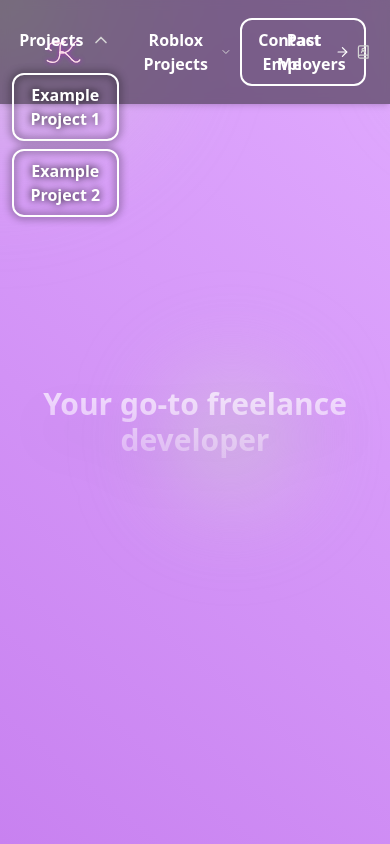
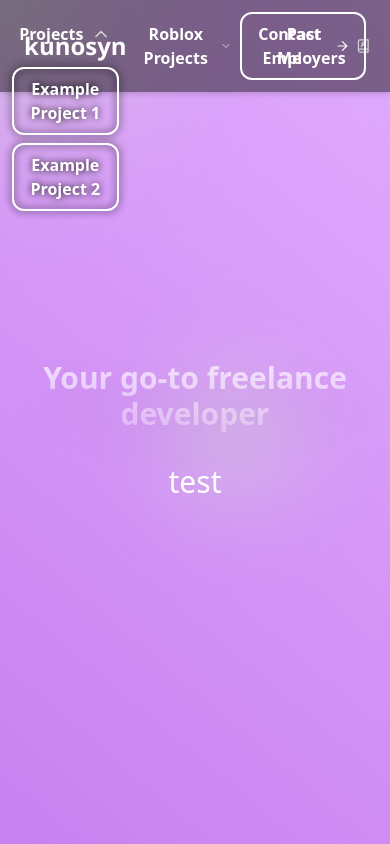
Before and after one commit to kunosyn/portfolio, a Next.js app: page / in a window 390 px wide. Both pictures are taken after a click on the button "Projects". Shown: the top 844 px of the page. Built offline with nearby package versions, Linux system fonts and the light colour scheme.

Commit message:
Changed z index's

```diff
--- a/src/app/not-found.tsx
+++ b/src/app/not-found.tsx
@@ -1,6 +1,7 @@
 import { MaxWidthWrapper } from '@/ui/MaxWidthWrapper'
 import { Button } from '@/ui/Button'
 import { Undo2 } from 'lucide-react'
+import Link from 'next/link'
 
 export default function NotFound () {
   return (
@@ -13,12 +14,13 @@ export default function NotFound () {
           <div className='flex flex-col gap-3 justify-center text-center items-center mt-20'>
             <p className='w-[400px]'>Uh oh, we couldn&apos;t find the page you&apos;re looking for! Make sure the URL you entered is correct, or go back to our home page.</p>
 
-            <Button variant='outline-fill' className='flex items-center gap-3'>
-              Go Back
-              <Undo2 className='w-5 h-5' />
-            </Button>
+            <Link href='/'>
+              <Button variant='outline-fill' className='flex items-center gap-3'>
+                Go Back
+                <Undo2 className='w-5 h-5' />
+              </Button>
+            </Link>
           </div>
-
         </MaxWidthWrapper>
       </section>
     </main>
--- a/src/app/page.tsx
+++ b/src/app/page.tsx
@@ -3,7 +3,7 @@ import Image from 'next/image'
 
 export default function Page () {
   return (
-    <main className='z-0'>
+    <main className='z-0 overflow-x-hidden'>
       <Hero/>
     </main>
   )
--- a/src/ui/BackgroundGradientAnimation.tsx
+++ b/src/ui/BackgroundGradientAnimation.tsx
@@ -11,11 +11,11 @@ function cn(...inputs: ClassValue[]) {
 export const BackgroundGradientAnimation = ({
   gradientBackgroundStart = 'rgb(200, 129, 240)',
   gradientBackgroundEnd = 'rgb(225, 171, 255)',
-  firstColor = '215, 215, 215', // '255, 237, 166',
-  secondColor = '215, 215, 215', // '171, 130, 184',
-  thirdColor = '215, 215, 215', // '100, 220, 255',
-  fourthColor = '215, 215, 215', // '200, 50, 50',
-  fifthColor = '215, 215, 215', // '255, 102, 163',
+  firstColor = '215, 215, 215',
+  secondColor = '215, 215, 215',
+  thirdColor = '215, 215, 215',
+  fourthColor = '215, 215, 215',
+  fifthColor = '215, 215, 215',
   pointerColor = '215, 215, 215',
   size = '45%',
   blendingValue = 'hard-light',
@@ -45,6 +45,7 @@ export const BackgroundGradientAnimation = ({
   const [curY, setCurY] = useState(0)
   const [tgX, setTgX] = useState(0)
   const [tgY, setTgY] = useState(0)
+
   useEffect(() => {
     document.body.style.setProperty(
       '--gradient-background-start',
--- a/src/ui/Button.tsx
+++ b/src/ui/Button.tsx
@@ -8,11 +8,11 @@ export function Button ({
 }: {
   children: React.ReactNode,
   className?: string,
-  variant?: 'ghost' | 'fill' | 'outline-fill' | 'dropdown-button' | 'nav-button',
+  variant?: 'ghost' | 'fill' | 'outline-fill' | 'dropdown-button' | 'nav-button' | 'hero-button',
   onClick?: () => any
 }) {
   return (
-    <button onClick={onClick} className={twMerge(className, variants.get(variant), 'font-semibold py-2 px-3.5 border-2 rounded-xl transition-all')}>
+    <button onClick={onClick} className={twMerge(className, variants.get(variant), 'font-semibold py-2 px-3.5 border-2 rounded-xl transition-all z-30')}>
       {children}
     </button>
   )
@@ -20,8 +20,9 @@ export function Button ({
 
 const variants = new Map(Object.entries({
   ghost: '',
-  'dropdown-button': 'z-21 bg-opacity-0 text-white bg-black border-white hover:animate-pulsating-glow hover:text-white drop-shadow-text',
+  'dropdown-button': 'bg-opacity-0 text-white bg-black border-white hover:animate-pulsating-glow hover:text-white drop-shadow-text',
   fill: 'text-white bg-purple-400 border-purple-400 hover:bg-purple-300 hover:border-purple-300',
   'outline-fill': 'text-white bg-white border-white bg-opacity-0 hover:animate-pulsating-glow hover:text-white',
-  'nav-button': 'transition-all text-white bg-none border-none hover:animate-pulsating-glow z-50'
+  'nav-button': 'transition-all text-white bg-none border-none hover:animate-pulsating-glow',
+  'hero-button': 'bg-white rounded-sm text-black font-normal border-neutral-300'
 }))
--- a/src/ui/Dropdown.tsx
+++ b/src/ui/Dropdown.tsx
@@ -22,16 +22,16 @@ export function Dropdown ({
   }
 
   return (
-    <div className='z-30 flex flex-col items-center'>
-      <Button onClick={handleClick} className='z-50 group flex items-center gap-2' variant='nav-button'>
+    <div className='z-20 flex flex-col items-center'>
+      <Button onClick={handleClick} className='group flex items-center gap-2' variant='nav-button'>
         {text}
 
-        <ChevronDown className={clsx('w-5 h-5 transition-all text-neutral-300 group-hover:text-white', {
+        <ChevronDown className={clsx('z-30 w-5 h-5 transition-all text-neutral-300 group-hover:text-white', {
           'transform rotate-[-180deg]': openedDropdown == text,
         })} />
       </Button>
 
-      <ul className={clsx('z-20 absolute mt-[-7px] px-3 pb-1.5 flex flex-col gap-2 items-center pt-[60px] transition-all', {
+      <ul className={clsx('z-[21] absolute mt-[-7px] px-3 pb-1.5 flex flex-col gap-2 items-center pt-[60px] transition-all', {
         'hidden': openedDropdown != text,
         'opacity-100': openedDropdown == text,
         'bg-none': openedDropdown == text,
--- a/src/ui/Header.tsx
+++ b/src/ui/Header.tsx
@@ -5,24 +5,30 @@ import Link from 'next/link'
 import { MaxWidthWrapper } from './MaxWidthWrapper'
 import { Button } from './Button'
 import { Dropdown } from './Dropdown'
-import Image from 'next/image'
 import { useState } from 'react'
+import { Open_Sans } from 'next/font/google'
+import { twMerge } from 'tailwind-merge'
+
+
+const OpenSans = Open_Sans({
+  subsets: ['latin']
+})
 
 export function Header () {
   const [ openedDropdown, setOpenedDropdown ] = useState<'Projects' | 'Roblox Projects' | ''>('')
 
   return (
-    <header className='z-20 fixed w-full py-3 px-6 bg-neutral-900 bg-opacity-50 backdrop-blur-sm shadow-md select-none'>
+    <header className='z-10 fixed w-full py-3 px-6 bg-neutral-900 bg-opacity-50 backdrop-blur-sm shadow-md select-none'>
       <MaxWidthWrapper className='mx-auto flex items-center'>
         <div className='w-1/4 flex justify-start'>
           <Link href='/' className='hover:animate-pulsating-glow'>
-            <Image
-              className='w-20'
-              height={500}
-              width={500}
-              src='/logo.svg'
-              alt='Site Logo'
-            />
+            <h1 className={
+              twMerge(
+                OpenSans.className,
+                'text-white text-[1.5em]'
+            )}>
+                kunosyn
+              </h1>
           </Link>
         </div>
 
@@ -63,7 +69,7 @@ export function Header () {
             </li>
           </Dropdown>
 
-          <Button className='z-30 flex items-center gap-2 group' variant='nav-button'>
+          <Button className='flex items-center gap-2 group' variant='nav-button'>
             Past Employers
             <BookUser className='w-5 h-5 text-neutral-300 group-hover:text-white' />
           </Button>
--- a/src/ui/Hero.tsx
+++ b/src/ui/Hero.tsx
@@ -1,17 +1,37 @@
 import Image from 'next/image'
 import { MaxWidthWrapper } from './MaxWidthWrapper'
 import { BackgroundGradientAnimation } from './BackgroundGradientAnimation'
+import { Button } from './Button'
+import Link from 'next/link'
 
 export function Hero () {
-  return (
-    <section className='min-h-screen max-h-screen flex justify-center'>
+  return <>
+    <section className='min-h-screen max-h-screen flex flex-col justify-center'>
       <BackgroundGradientAnimation>
-        <div className="absolute z-50 inset-0 flex items-center justify-center text-white font-bold px-4 pointer-events-none text-3xl text-center md:text-4xl lg:text-7xl">
+        <div className="absolute z-50 inset-0 flex items-center justify-center text-white font-bold px-4 pointer-events-none text-3xl text-center md:text-4xl lg:text-7xl flex-col gap-4">
           <p className="py-4 bg-clip-text text-transparent drop-shadow-2xl bg-gradient-to-b from-white/80 to-white/20">
             Your go-to freelance developer
           </p>
+
+          <p className='text-md font-normal'>
+            test
+          </p>
+
+          {/* <Link
+            href='#'
+            className='cursor-pointer z-[60]'
+          >
+            <Button variant='hero-button'>
+              Contact Me
+            </Button>
+          </Link> */}
+
         </div>
-    </BackgroundGradientAnimation>
+      </BackgroundGradientAnimation>
     </section>
-  )
+
+    <section className='bg-neutral-900 px-1 py-2 text-white select-none'>
+      test
+    </section>
+  </>
 }
```
Also changed, not shown: src/ui/Footer.tsx (line endings or trailing spaces), src/ui/SocialIcon.tsx (line endings or trailing spaces).
